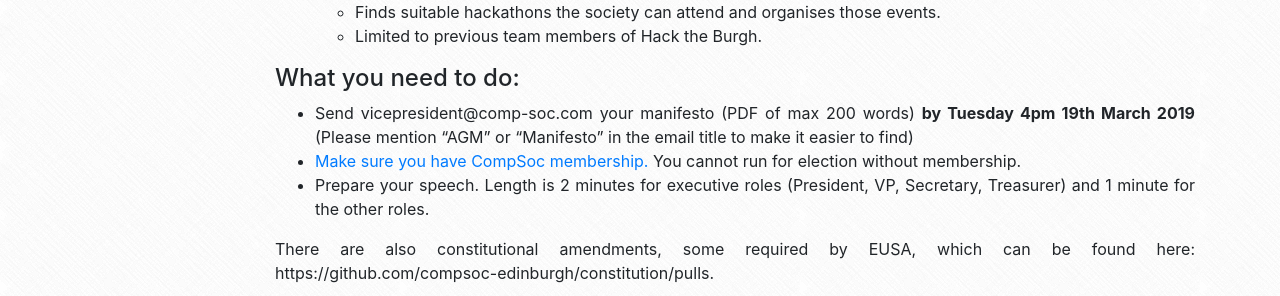
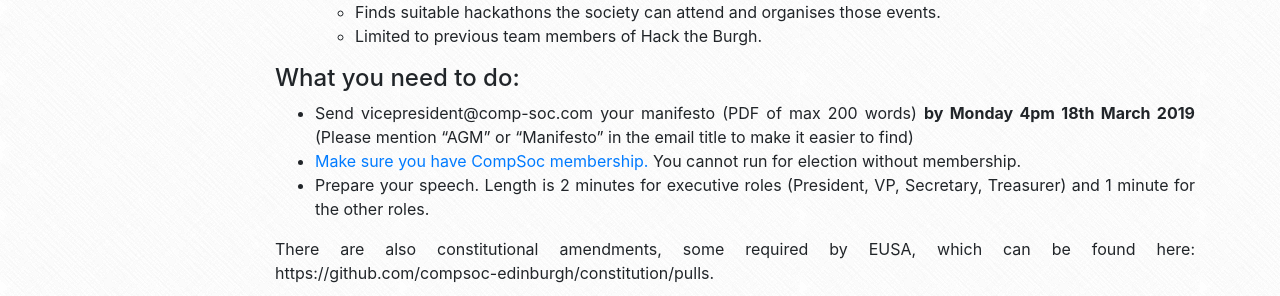
Before and after one commit to compsoc-edinburgh/website, a Jekyll site: the page built from _posts/2019-03-03-march-agm.md, in a window 1280 px wide. Shown: the part 1295-1591 px from the top of the page. Built offline with Jekyll 4.4.1, drawn with Linux system fonts in a browser that asks for light colours; nearby versions of some CDN libraries.

Commit message:
Edited the date for Manifesto deadline
Facebook deadline was supposed to be 16th but this was not changed. So we accidentally extended it.

```diff
--- a/_posts/2019-03-03-march-agm.md
+++ b/_posts/2019-03-03-march-agm.md
@@ -43,7 +43,7 @@
 
 #### What you need to do:
 
-- Send vicepresident@comp-soc.com your manifesto (PDF of max 200 words) **by Tuesday 4pm 19th March 2019** (Please mention "AGM" or "Manifesto" in the email title to make it easier to find)
+- Send vicepresident@comp-soc.com your manifesto (PDF of max 200 words) **by Monday 4pm 18th March 2019** (Please mention "AGM" or "Manifesto" in the email title to make it easier to find)
 - [Make sure you have CompSoc membership.](/join) You cannot run for election without membership.
 - Prepare your speech. Length is 2 minutes for executive roles (President, VP, Secretary, Treasurer) and 1 minute for the other roles.
 
```
